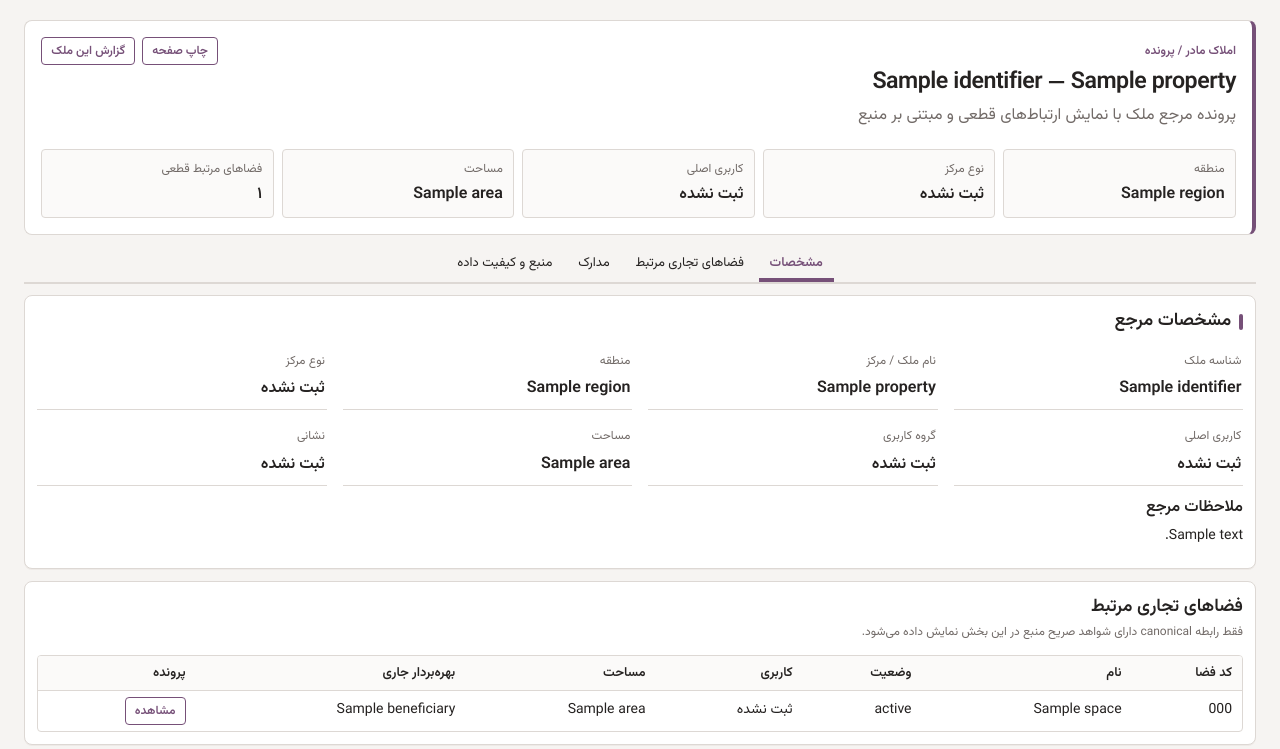
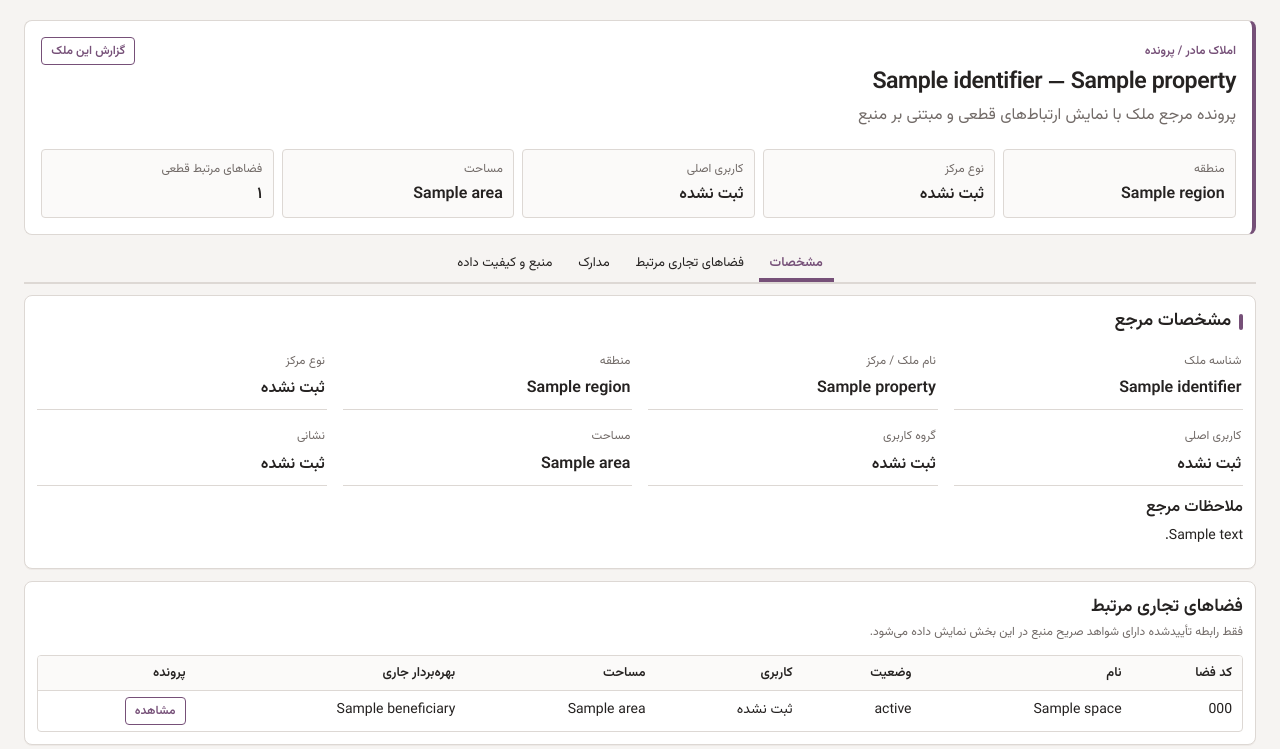
Before and after one commit to sazmantehkarimian-wq/sama-1405, a Django app: template ui/templates/ui/mother_property_detail.html in a window 1280 px wide. Shown: the part 79-828 px from the top of the page. Run offline with Django 5.2, Linux system fonts and the light colour scheme; the template is opened without the code that fills it: most values are stand-ins (such as "Sample title", 1, 10 or a date in 2020).

Commit message:
Remove duplicate dossier print control and keep confirmed-relation wording Persian

```diff
--- a/ui/templates/ui/mother_property_detail.html
+++ b/ui/templates/ui/mother_property_detail.html
@@ -1,7 +1,7 @@
 {% extends 'ui/base.html' %}{% load presentation %}{% block title %}پرونده ملک {{ property.identifier }}{% endblock %}{% block section_class %}section-properties{% endblock %}{% block content %}
-<div class="dossier-hero"><div><span class="eyebrow">املاک مادر / پرونده</span><h1>{{ property.identifier }} — {{ property.name }}</h1><p class="subtitle">پرونده مرجع ملک با نمایش ارتباط‌های قطعی و مبتنی بر منبع</p></div><div class="dossier-actions"><button type="button" class="button secondary compact" data-page-print>چاپ صفحه</button><a class="button secondary compact" href="{% url 'mother-report' %}?identifier={{ property.identifier }}">گزارش این ملک</a></div><div class="dossier-facts"><div class="dossier-fact"><small>منطقه</small><strong>{{ property.region.name|default:'ثبت نشده' }}</strong></div><div class="dossier-fact"><small>نوع مرکز</small><strong>{{ property.center_type|default:'ثبت نشده' }}</strong></div><div class="dossier-fact"><small>کاربری اصلی</small><strong>{{ property.primary_usage|default:'ثبت نشده' }}</strong></div><div class="dossier-fact"><small>مساحت</small><strong>{{ property.area|default:'ثبت نشده' }}</strong></div><div class="dossier-fact"><small>فضاهای مرتبط قطعی</small><strong>{{ property.space_links.all|length|fa_digits }}</strong></div></div></div>
+<div class="dossier-hero"><div><span class="eyebrow">املاک مادر / پرونده</span><h1>{{ property.identifier }} — {{ property.name }}</h1><p class="subtitle">پرونده مرجع ملک با نمایش ارتباط‌های قطعی و مبتنی بر منبع</p></div><div class="dossier-actions"><a class="button secondary compact" href="{% url 'mother-report' %}?identifier={{ property.identifier }}">گزارش این ملک</a></div><div class="dossier-facts"><div class="dossier-fact"><small>منطقه</small><strong>{{ property.region.name|default:'ثبت نشده' }}</strong></div><div class="dossier-fact"><small>نوع مرکز</small><strong>{{ property.center_type|default:'ثبت نشده' }}</strong></div><div class="dossier-fact"><small>کاربری اصلی</small><strong>{{ property.primary_usage|default:'ثبت نشده' }}</strong></div><div class="dossier-fact"><small>مساحت</small><strong>{{ property.area|default:'ثبت نشده' }}</strong></div><div class="dossier-fact"><small>فضاهای مرتبط قطعی</small><strong>{{ property.space_links.all|length|fa_digits }}</strong></div></div></div>
 <nav class="tabs" aria-label="بخش‌های پرونده"><a href="#identity">مشخصات</a><a href="#spaces">فضاهای تجاری مرتبط</a><a href="#documents">مدارک</a><a href="#source">منبع و کیفیت داده</a></nav>
 <section class="card dossier-section" id="identity"><h2>مشخصات مرجع</h2><div class="detail-grid"><div><small>شناسه ملک</small><strong>{{ property.identifier }}</strong></div><div><small>نام ملک / مرکز</small><strong>{{ property.name }}</strong></div><div><small>منطقه</small><strong>{{ property.region.name|default:'ثبت نشده' }}</strong></div><div><small>نوع مرکز</small><strong>{{ property.center_type|default:'ثبت نشده' }}</strong></div><div><small>کاربری اصلی</small><strong>{{ property.primary_usage|default:'ثبت نشده' }}</strong></div><div><small>گروه کاربری</small><strong>{{ property.usage_group|default:'ثبت نشده' }}</strong></div><div><small>مساحت</small><strong>{{ property.area|default:'ثبت نشده' }}</strong></div><div><small>نشانی</small><strong>{{ property.address|default:'ثبت نشده' }}</strong></div></div>{% if property.notes %}<div class="record-summary"><strong>ملاحظات مرجع</strong><span>{{ property.notes }}</span></div>{% endif %}</section>
-<section class="card dossier-section" id="spaces"><div class="section-heading"><div><h2>فضاهای تجاری مرتبط</h2><p class="helper">فقط رابطه canonical دارای شواهد صریح منبع در این بخش نمایش داده می‌شود.</p></div></div><div class="table-wrap"><table><thead><tr><th>کد فضا</th><th>نام</th><th>وضعیت</th><th>کاربری</th><th>مساحت</th><th>بهره‌بردار جاری</th><th>پرونده</th></tr></thead><tbody>{% for link in property.space_links.all %}<tr><td>{{ link.space.code }}</td><td>{{ link.space.name }}</td><td>{{ link.space.get_status_display }}</td><td>{{ link.space.current_usage|default:'ثبت نشده' }}</td><td>{{ link.space.area|default:'ثبت نشده' }}</td><td>{% for assignment in link.space.beneficiary_assignments.all %}{% if assignment.status == 'ACTIVE' %}{{ assignment.beneficiary.name }}{% endif %}{% empty %}ثبت نشده{% endfor %}</td><td><a class="button secondary compact" href="{% url 'space-detail' link.space.code %}">مشاهده</a></td></tr>{% empty %}<tr><td colspan="7" class="empty">ارتباط قطعی مبتنی بر منبع ثبت نشده است.</td></tr>{% endfor %}</tbody></table></div></section>
+<section class="card dossier-section" id="spaces"><div class="section-heading"><div><h2>فضاهای تجاری مرتبط</h2><p class="helper">فقط رابطه تأییدشده دارای شواهد صریح منبع در این بخش نمایش داده می‌شود.</p></div></div><div class="table-wrap"><table><thead><tr><th>کد فضا</th><th>نام</th><th>وضعیت</th><th>کاربری</th><th>مساحت</th><th>بهره‌بردار جاری</th><th>پرونده</th></tr></thead><tbody>{% for link in property.space_links.all %}<tr><td>{{ link.space.code }}</td><td>{{ link.space.name }}</td><td>{{ link.space.get_status_display }}</td><td>{{ link.space.current_usage|default:'ثبت نشده' }}</td><td>{{ link.space.area|default:'ثبت نشده' }}</td><td>{% for assignment in link.space.beneficiary_assignments.all %}{% if assignment.status == 'ACTIVE' %}{{ assignment.beneficiary.name }}{% endif %}{% empty %}ثبت نشده{% endfor %}</td><td><a class="button secondary compact" href="{% url 'space-detail' link.space.code %}">مشاهده</a></td></tr>{% empty %}<tr><td colspan="7" class="empty">ارتباط قطعی مبتنی بر منبع ثبت نشده است.</td></tr>{% endfor %}</tbody></table></div></section>
 <section class="card dossier-section" id="documents"><h2>مدارک</h2>{% for document in documents %}<div class="record-summary"><a href="{% url 'document-download' document.id %}">{{ document.title }}</a></div>{% empty %}<p class="empty">سند عملیاتی برای این ملک ثبت نشده است.</p>{% endfor %}</section>
 <section class="card dossier-section" id="source"><h2>منبع و کیفیت داده</h2><div class="detail-grid"><div><small>ردیف منبع</small><strong>{{ property.source_row|fa_digits }}</strong></div><div><small>روش ارتباط فضاها</small><strong>فقط نگاشت صریح شیت مرجع «فضاهای مرتبط»</strong></div></div>{% for link in property.space_links.all %}<details class="record-summary"><summary>{{ link.space.code }} — شواهد ارتباط</summary><p>{{ link.evidence }}</p><small>{{ link.source_sheet }} / ردیف {{ link.source_row|fa_digits }}</small></details>{% endfor %}</section>{% endblock %}
```
